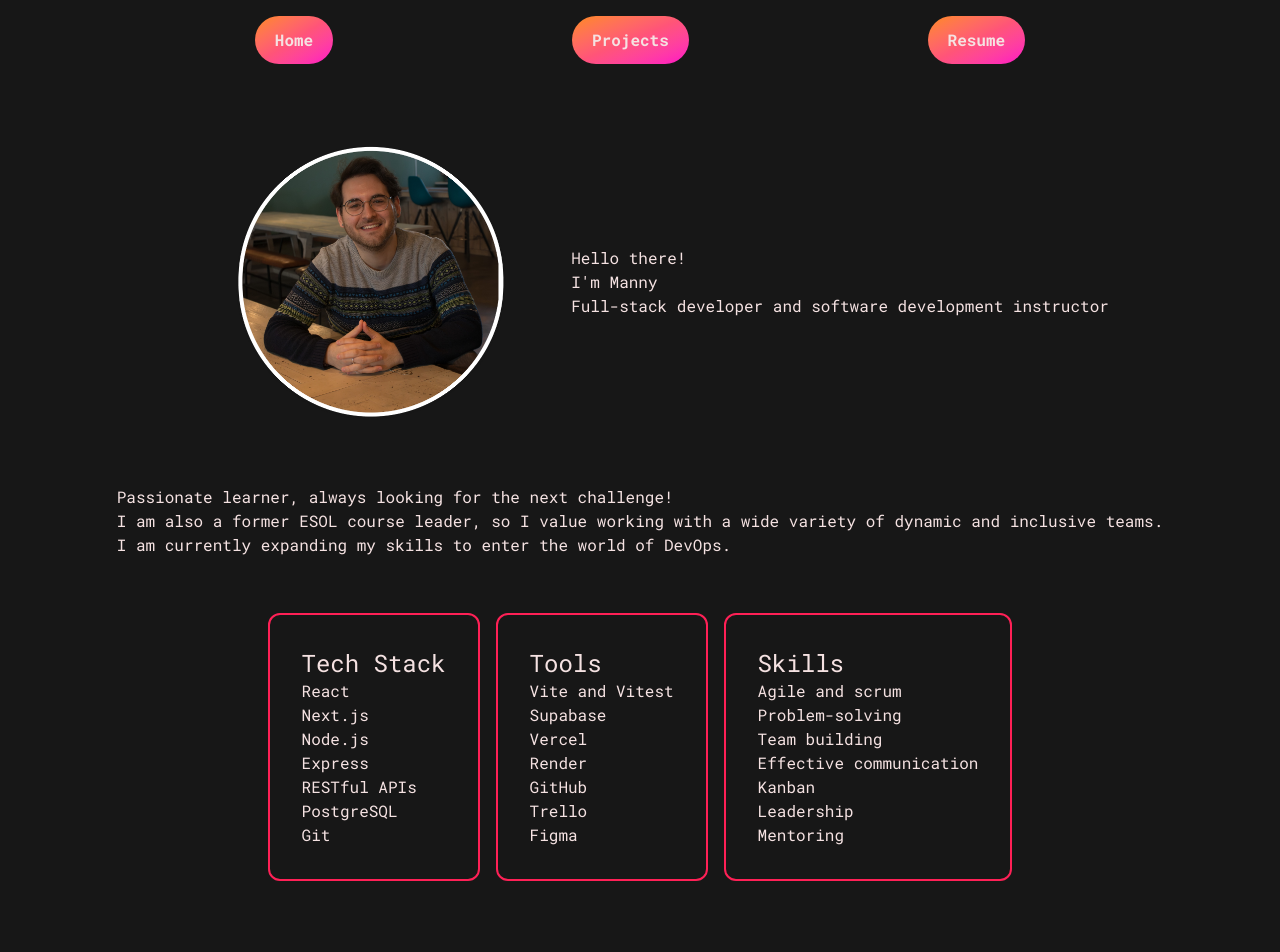
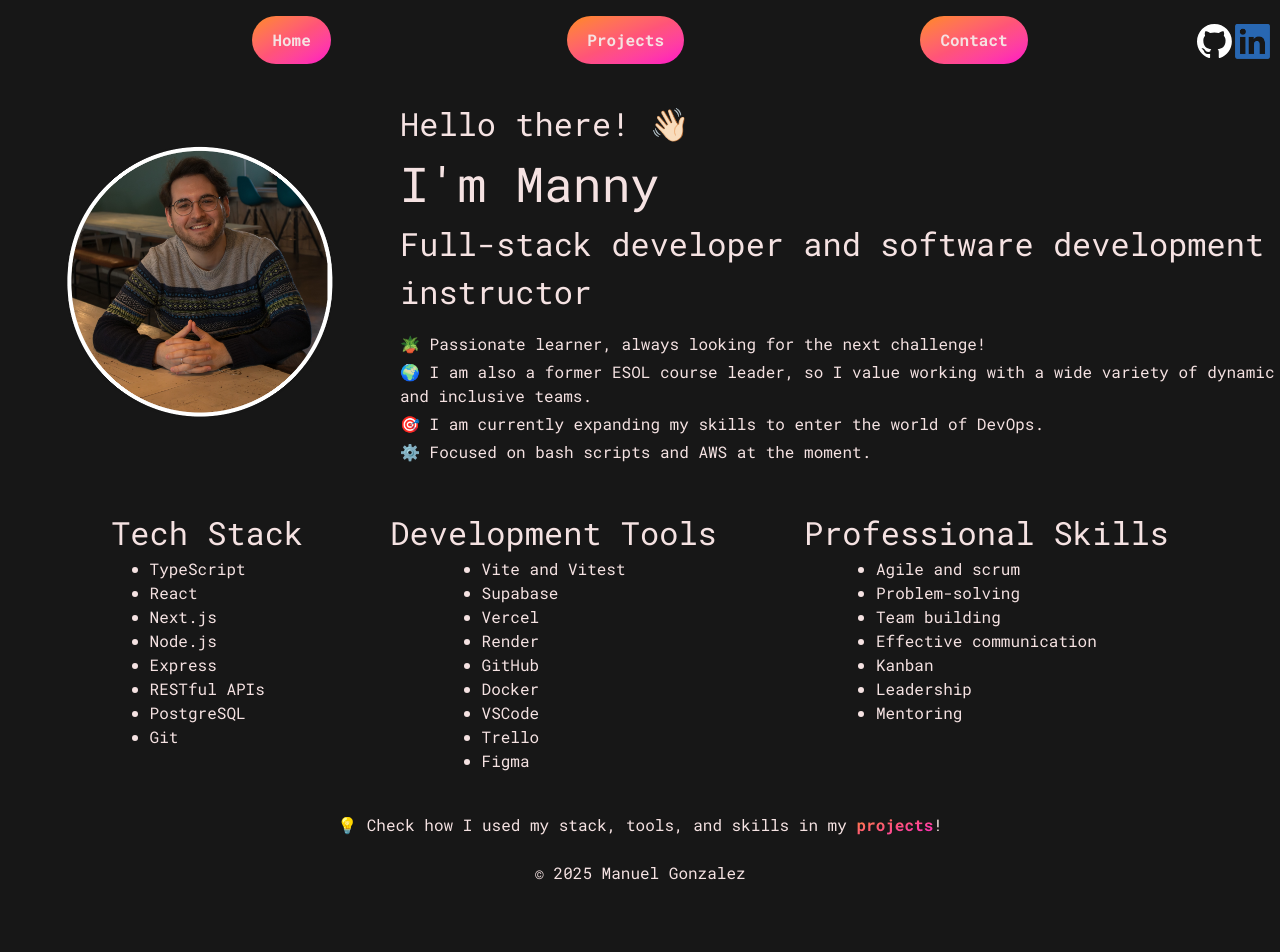
Before and after one commit to MannyGGB/portfolio, a Next.js app: page / in a window 1280 px wide. Shown: the top 952 px of the page. After the commit the page ends 893 px from the top, so only its background shows below. Built offline with nearby package versions, Linux system fonts and the light colour scheme.

Commit message:
update(home page):add more content and styles

```diff
--- a/src/app/globals.css
+++ b/src/app/globals.css
@@ -14,3 +14,25 @@ body {
   display: flex;
   flex-direction: column;
 }
+
+h1 {
+  font-size: 3rem;
+}
+
+h2 {
+  font-size: 2rem;
+}
+
+h3 {
+  font-size: 1.5rem;
+}
+
+p,
+li,
+span {
+  font-size: 1rem;
+}
+
+li {
+  list-style-type: disc;
+}
--- a/src/app/page.tsx
+++ b/src/app/page.tsx
@@ -17,30 +17,31 @@ export default function HomePage() {
           className="rounded-full"
         />
         <div className="flex flex-col">
-          <h2>Hello there!</h2>
+          <h2>Hello there! 👋🏻</h2>
           <h1>I&apos;m Manny</h1>
-          <h3>Full-stack developer and software development instructor</h3>
+          <h2>Full-stack developer and software development instructor</h2>
+          <article className="flex flex-col pt-4 gap-1">
+            <span>
+              🪴 Passionate learner, always looking for the next challenge!
+            </span>
+            <span>
+              🌍 I am also a former ESOL course leader, so I value working with
+              a wide variety of dynamic and inclusive teams.
+            </span>
+            <span>
+              🎯 I am currently expanding my skills to enter the world of
+              DevOps.
+            </span>
+            <span> ⚙️ Focused on bash scripts and AWS at the moment.</span>
+          </article>
         </div>
       </section>
 
-      <section>
-        <article className="flex flex-col">
-          <span>
-            Passionate learner, always looking for the next challenge!
-          </span>
-          <span>
-            I am also a former ESOL course leader, so I value working with a
-            wide variety of dynamic and inclusive teams.
-          </span>
-          <span>
-            I am currently expanding my skills to enter the world of DevOps.
-          </span>
-        </article>
-      </section>
-      <div className="flex justify-evenly p-12">
-        <section className="size-fit border-rose-500 border-2 p-8 m-2 rounded-xl ">
-          <h2 className="text-2xl">Tech Stack</h2>
+      <div className="flex justify-evenly p-6 size-full">
+        <section className="flex flex-col items-center">
+          <h2>Tech Stack</h2>
           <ul>
+            <li>TypeScript</li>
             <li>React</li>
             <li>Next.js</li>
             <li>Node.js</li>
@@ -50,20 +51,22 @@ export default function HomePage() {
             <li>Git</li>
           </ul>
         </section>
-        <section className="size-fit border-rose-500 border-2 p-8 m-2 rounded-xl ">
-          <h2 className="text-2xl">Tools</h2>
+        <section className="flex flex-col items-center">
+          <h2>Development Tools</h2>
           <ul>
             <li>Vite and Vitest</li>
             <li>Supabase</li>
             <li>Vercel</li>
             <li>Render</li>
             <li>GitHub</li>
+            <li>Docker</li>
+            <li>VSCode</li>
             <li>Trello</li>
             <li>Figma</li>
           </ul>
         </section>
-        <section className="size-fit border-rose-500 border-2 p-8 m-2 rounded-xl ">
-          <h2 className="text-2xl">Skills</h2>
+        <section className="flex flex-col items-center">
+          <h2>Professional Skills</h2>
           <ul>
             <li>Agile and scrum</li>
             <li>Problem-solving</li>
@@ -76,7 +79,7 @@ export default function HomePage() {
         </section>
       </div>
       <p className="p-4">
-        Check how I used my stack and skills in my{" "}
+        💡 Check how I used my stack, tools, and skills in my{" "}
         <Link
           href={"/projects"}
           className="font-bold inline-block text-transparent bg-clip-text bg-gradient-to-br from-[#ff8a05] via-[#ff5478] to-[#ff00c6] hover:text-purple-800 hover:underline"
--- a/src/app/projects/page.tsx
+++ b/src/app/projects/page.tsx
@@ -21,11 +21,13 @@ export default async function ProjectsPage() {
           key={project.id}
           className="flex flex-col items-center bg-slate-900 max-w-sm max-h-fit m-4 p-2 rounded-xl border-rose-500 border-2"
         >
-          <h1 className="text-2xl">{project.name}</h1>
+          <h2>{project.name}</h2>
           {project.link === "#" ? null : (
             <Link
               href={project.link}
               className="text-xl font-bold inline-block text-transparent bg-clip-text bg-gradient-to-br from-[#ff8a05] via-[#ff5478] to-[#ff00c6] hover:text-purple-800 hover:underline"
+              rel="noopener noreferrer"
+              target="_blank"
             >
               Website
             </Link>
--- a/src/components/Footer.tsx
+++ b/src/components/Footer.tsx
@@ -1,40 +1,7 @@
-import github_logo from "@/../public/github-mark-white.svg";
-import linkedin_logo from "@/../public/LI-In-Bug-crop.png";
-import Image from "next/image";
-import Link from "next/link";
-
 export default function Footer() {
   return (
     <div className="flex flex-col items-center mt-auto">
-      <p>&copy; Manuel Gonzalez 2025</p>
-      <nav className="flex">
-        <Link
-          href={"https://github.com/MannyGGB"}
-          rel="noopener noreferrer"
-          target="_blank"
-        >
-          <Image
-            src={github_logo}
-            alt={"GitHub Logo"}
-            width={25}
-            height={20}
-            className="m-2 hover:bg-purple-800 hover:rounded-full hover:cursor-pointer"
-          />
-        </Link>
-        <Link
-          href={"https://www.linkedin.com/in/manuel-gonzalez-garcia-de-blas/"}
-          rel="noopener noreferrer"
-          target="_blank"
-        >
-          <Image
-            src={linkedin_logo}
-            alt={"LinkedIn Logo"}
-            width={25}
-            height={20}
-            className="m-2 hover:bg-purple-800  hover:cursor-pointer"
-          />
-        </Link>
-      </nav>
+      <p className="p-2">&copy; 2025 Manuel Gonzalez</p>
     </div>
   );
 }
--- a/src/components/NavBar.tsx
+++ b/src/components/NavBar.tsx
@@ -1,8 +1,12 @@
 import Link from "next/link";
+import Image from "next/image";
+import github_logo from "@/../public/github-mark-white.svg";
+import linkedin_logo from "@/../public/LI-In-Bug-crop.png";
 
 export default function NavBar() {
   return (
-    <div className="flex justify-evenly p-4">
+    <nav className="relative flex">
+      <div className="flex justify-evenly p-4 size-full">
         <Link
           href={"/"}
           className="px-5 py-3 font-bold rounded-full bg-gradient-to-br from-[#ff8a05] via-[#ff5478] to-[#ff00c6] hover:text-purple-800"
@@ -15,12 +19,47 @@ export default function NavBar() {
         >
           Projects
         </Link>
-      <Link
+        {/* <Link
         href={"/resume"}
         className="px-5 py-3 font-bold rounded-full bg-gradient-to-br from-[#ff8a05] via-[#ff5478] to-[#ff00c6] hover:text-purple-800"
       >
         Resume
+      </Link> */}
+        <Link
+          href={"/contact"}
+          className="px-5 py-3 font-bold rounded-full bg-gradient-to-br from-[#ff8a05] via-[#ff5478] to-[#ff00c6] hover:text-purple-800"
+        >
+          Contact
         </Link>
       </div>
+      <div className="flex justify-end p-4 size-fit absolute left-11/12">
+        <Link
+          href={"https://github.com/MannyGGB"}
+          rel="noopener noreferrer"
+          target="_blank"
+        >
+          <Image
+            src={github_logo}
+            alt={"GitHub Logo"}
+            width={35}
+            height={30}
+            className="m-2 hover:bg-purple-800 hover:rounded-full hover:cursor-pointer"
+          />
+        </Link>
+        <Link
+          href={"https://www.linkedin.com/in/manuel-gonzalez-garcia-de-blas/"}
+          rel="noopener noreferrer"
+          target="_blank"
+        >
+          <Image
+            src={linkedin_logo}
+            alt={"LinkedIn Logo"}
+            width={35}
+            height={30}
+            className="m-2 hover:bg-purple-800  hover:cursor-pointer"
+          />
+        </Link>
+      </div>
+    </nav>
   );
 }
```
Lines whose indentation alone changed are shown as unchanged.
